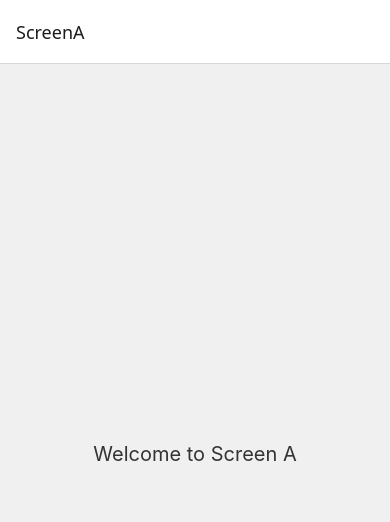
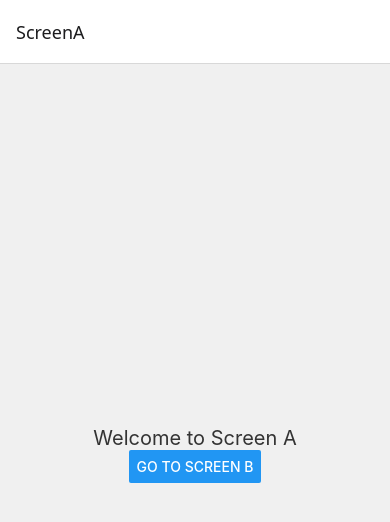
Before and after one commit to rkchoudhury/react-native-research, a React Native app: screen / in a window 390 px wide. Shown: the top 522 px of the page. Built offline with nearby package versions, Linux system fonts and the light colour scheme.

Commit message:
Added Navigation

```diff
--- /dev/null
+++ b/src/navigation/rightSwipeGestureStack.tsx
@@ -0,0 +1,30 @@
+import { createStackNavigator } from '@react-navigation/stack';
+import { ScreenA, ScreenB, ScreenC } from '../rightSwipe';
+
+// Define your navigation param list type
+type RootStackParamList = {
+  [RouteNames.ScreenA]: undefined;
+  [RouteNames.ScreenB]: undefined;
+  [RouteNames.ScreenC]: undefined;
+};
+
+const RouteNames = {
+  ScreenA: 'ScreenA',
+  ScreenB: 'ScreenB',
+  ScreenC: 'ScreenC',
+};
+
+
+const Stack = createStackNavigator();
+
+function RightSwipeStack() {
+  return (
+    <Stack.Navigator>
+      <Stack.Screen name={RouteNames.ScreenA} component={ScreenA} />
+      <Stack.Screen name={RouteNames.ScreenB} component={ScreenB} />
+      <Stack.Screen name={RouteNames.ScreenC} component={ScreenC} />
+    </Stack.Navigator>
+  );
+}
+
+export { RightSwipeStack, RouteNames as RightGestureRoute, type RootStackParamList as RightSwipeGestureParamList };
--- a/src/navigation/rootNavigator.tsx
+++ b/src/navigation/rootNavigator.tsx
@@ -1,10 +1,12 @@
 import {NavigationContainer} from '@react-navigation/native';
 import { HorizontalSwipeStack } from './horizontalSwipeGestureStack';
+import { RightSwipeStack } from './rightSwipeGestureStack';
 
 export const RootNavigator = () => {
   return (
     <NavigationContainer>
-      <HorizontalSwipeStack />
+      {/* <HorizontalSwipeStack /> */}
+      <RightSwipeStack />
     </NavigationContainer>
   );
 }
--- a/src/rightSwipe/ScreenA.tsx
+++ b/src/rightSwipe/ScreenA.tsx
@@ -1,10 +1,15 @@
 import React from 'react';
-import { View, Text, StyleSheet, Alert } from 'react-native';
+import { View, Text, StyleSheet, Alert, Button } from 'react-native';
 import { PanRightSwipeGestureHandler } from './index';
+import {NavigationProp, useNavigation} from '@react-navigation/native';
+import {RightSwipeGestureParamList, RightGestureRoute} from '../navigation/rightSwipeGestureStack';
 
 export const ScreenA = () => {
+  const navigation = useNavigation<NavigationProp<RightSwipeGestureParamList>>();
+
   // Handling custom events
   const handleRightSwipe = () => {
+    console.log('Right swipe detected');
     Alert.alert('Hold on!', 'Are you sure you want to leave?', [
       { text: 'Cancel', style: 'cancel', onPress: () => {} },
       { text: 'Yes', style: 'destructive', onPress: () => {} },
@@ -15,6 +20,10 @@ export const ScreenA = () => {
     <PanRightSwipeGestureHandler onHandleRightSwipe={handleRightSwipe}>
       <View style={styles.container}>
         <Text style={styles.text}>Welcome to Screen A</Text>
+        <Button
+          title="Go to Screen B"
+          onPress={() => navigation.navigate(RightGestureRoute.ScreenB)}
+        />
       </View>
     </PanRightSwipeGestureHandler>
   );
--- a/src/rightSwipe/ScreenB.tsx
+++ b/src/rightSwipe/ScreenB.tsx
@@ -1,10 +1,22 @@
 import React from 'react';
-import { View, Text, StyleSheet, FlatList } from 'react-native';
+import { View, Text, StyleSheet, FlatList, Button } from 'react-native';
+import { NavigationProp, useNavigation } from '@react-navigation/native';
+import {
+  RightSwipeGestureParamList,
+  RightGestureRoute,
+} from '../navigation/rightSwipeGestureStack';
 
 export const ScreenB = () => {
+  const navigation =
+    useNavigation<NavigationProp<RightSwipeGestureParamList>>();
+
   return (
     <View style={styles.container}>
       <Text style={styles.text}>Welcome to Screen B</Text>
+      <Button
+        title="Go to Screen C"
+        onPress={() => navigation.navigate(RightGestureRoute.ScreenC)}
+      />
       <FlatList
         data={Array.from({ length: 30 }, (_, i) => `Item ${i + 1}`)}
         keyExtractor={item => item}
```
